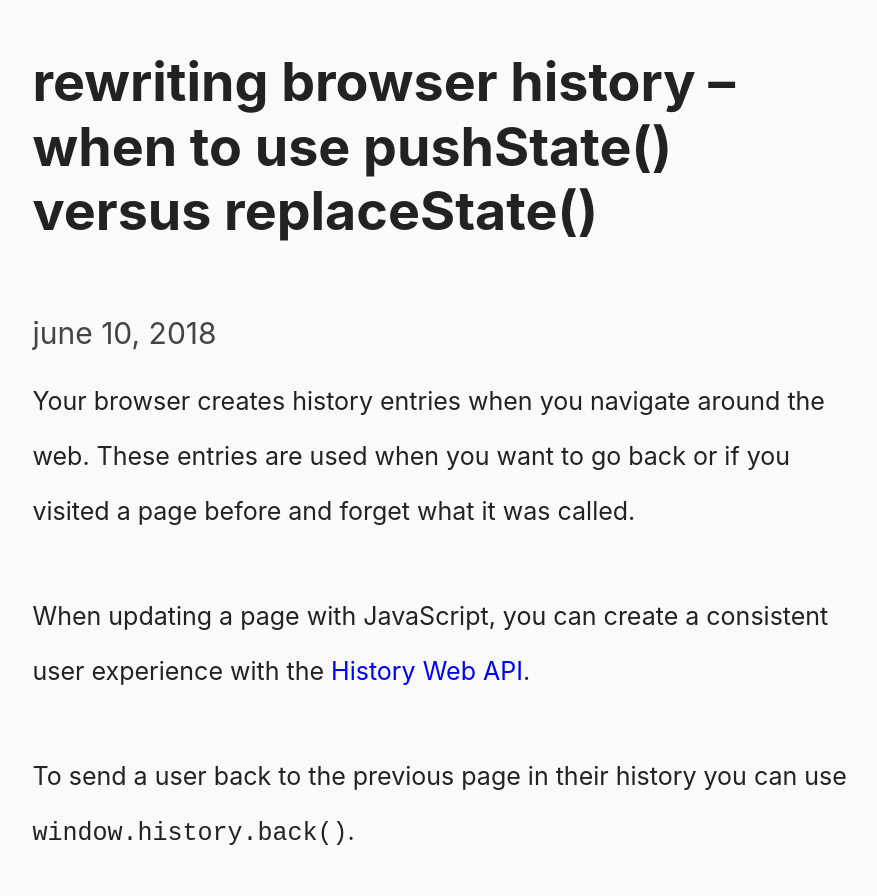
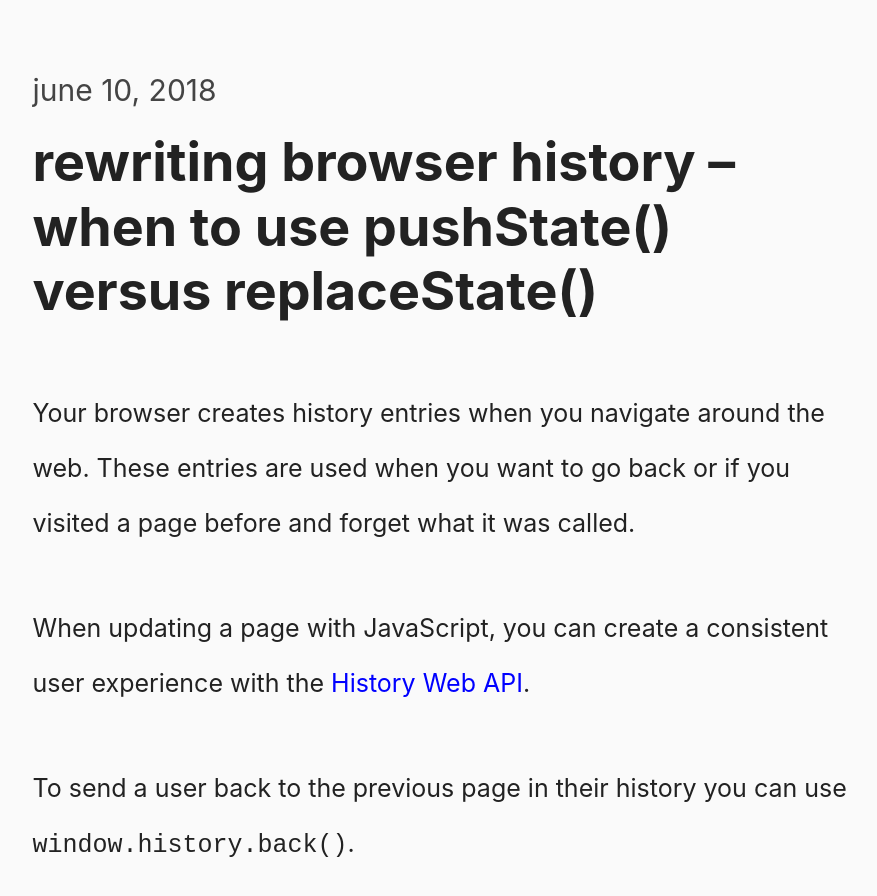
Before and after one commit to NickColley/nickcolley.co.uk, a Jekyll site: the page built from _posts/2018-06-11-pushstate-vs-replacestate.md, in a window 1280 px wide and 900 px high. Shown: the top 896 px of the window, without its empty margins (195-1072 px from the left). Built offline with Jekyll 4.4.1, drawn with Linux system fonts in a browser that asks for light colours.

Commit message:
Move title below date

```diff
--- a/_layouts/post.html
+++ b/_layouts/post.html
@@ -3,12 +3,12 @@ layout: default
 ---
 <article class="post" itemscope itemtype="http://schema.org/BlogPosting">
   <header class="post-header">
-    <h1 class="heading post-heading" itemprop="name headline">{{ page.title | escape }}</h1>
     <p class="sub-heading post-meta">
       <time datetime="{{ page.date | date_to_xmlschema }}" itemprop="datePublished">
         {{ page.date | date: "%B %-d, %Y" | downcase }}
       </time>
     </p>
+    <h1 class="heading post-heading" itemprop="name headline">{{ page.title | escape }}</h1>
   </header>
   <div class="post-content" itemprop="articleBody">
     {{ content }}
```
